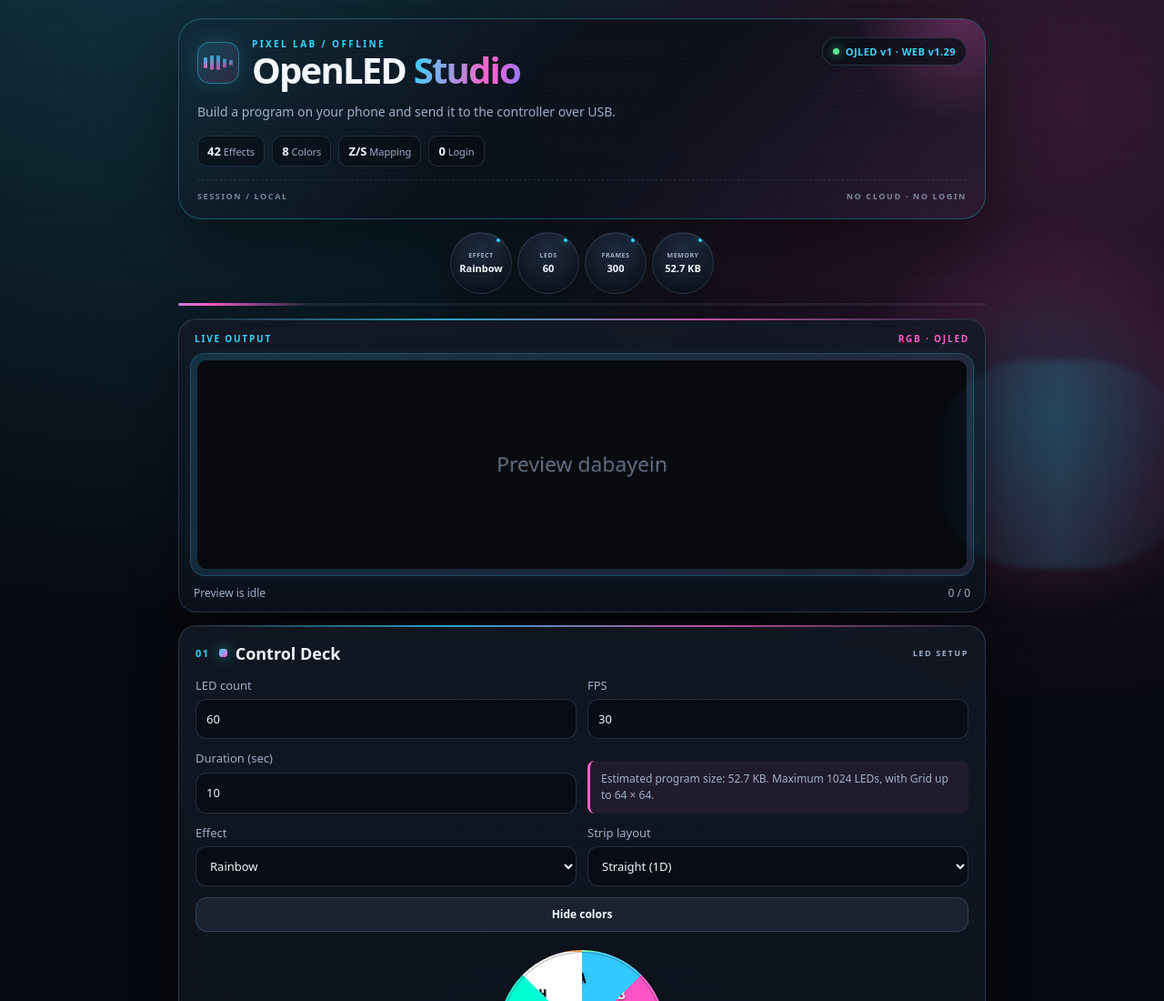
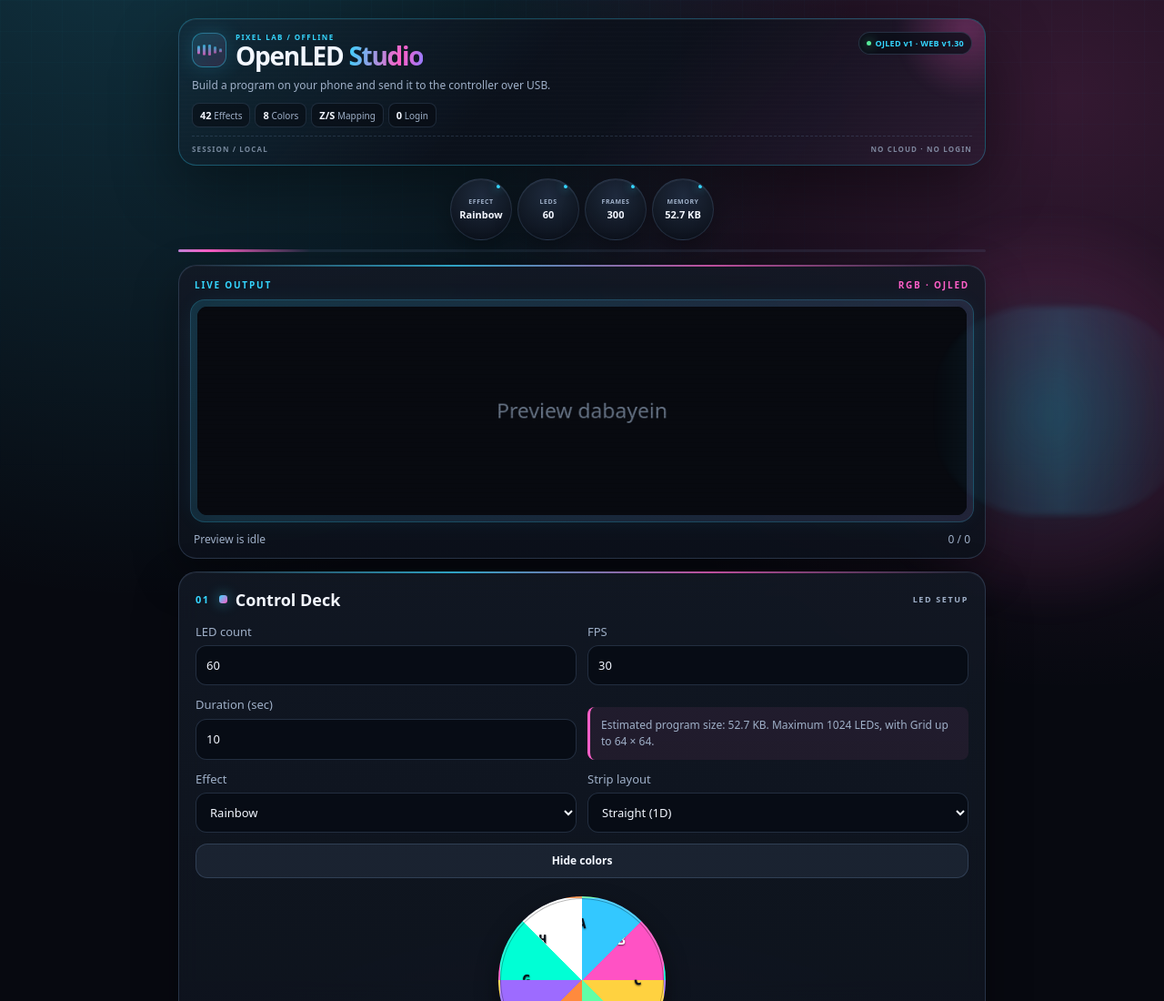
Before and after one commit to rohitprajapati487/openled-studio, a plain HTML site: page index.html in a window 1280 px wide. Shown: the top 1100 px of the page at 91% size. Drawn offline with Linux system fonts and the light colour scheme.

Commit message:
Compact hero header

```diff
--- a/index.html
+++ b/index.html
@@ -24,10 +24,10 @@
   <meta name="twitter:image" content="https://rohitprajapati487.github.io/openled-studio/icons/icon-512.png">
   <meta name="apple-mobile-web-app-capable" content="yes">
   <meta name="apple-mobile-web-app-status-bar-style" content="black-translucent">
-  <link rel="manifest" href="manifest.webmanifest?v=36">
+  <link rel="manifest" href="manifest.webmanifest?v=37">
   <link rel="icon" href="icons/icon-192.png">
   <link rel="apple-touch-icon" href="icons/icon-192.png">
-  <link rel="stylesheet" href="styles.css?v=36">
+  <link rel="stylesheet" href="styles.css?v=37">
   <script type="application/ld+json">
     {
       "@context": "https://schema.org",
@@ -60,7 +60,7 @@
             <h1>OpenLED <em>Studio</em></h1>
           </div>
         </div>
-        <span class="badge"><i class="live-dot"></i> OJLED v1 · WEB v1.29</span>
+        <span class="badge"><i class="live-dot"></i> OJLED v1 · WEB v1.30</span>
       </div>
       <p class="tagline">Build a program on your phone and send it to the controller over USB.</p>
       <div class="chips" aria-label="App features">
@@ -270,6 +270,6 @@
       <p class="note">Every RGB controller uses a different format. This app exports a universal raw-RGB (.bin) and a readable (.json) program; your controller needs a small parser for that format.</p>
     </section>
   </main>
-  <script src="app.js?v=36"></script>
+  <script src="app.js?v=37"></script>
 </body>
 </html>
--- a/styles.css
+++ b/styles.css
@@ -68,9 +68,9 @@ body::after {
 .hero {
   position: relative;
   overflow: hidden;
-  padding: 20px 20px 18px;
+  padding: 14px 14px 12px;
   border: 1px solid rgba(53, 214, 255, 0.28);
-  border-radius: 26px;
+  border-radius: 20px;
   background:
     linear-gradient(135deg, rgba(53, 214, 255, 0.12), transparent 42%),
     linear-gradient(315deg, rgba(255, 95, 200, 0.12), transparent 44%),
@@ -81,10 +81,10 @@ body::after {
 .hero::after {
   content: "";
   position: absolute;
-  width: 240px;
-  height: 240px;
-  right: -90px;
-  top: -120px;
+  width: 160px;
+  height: 160px;
+  right: -60px;
+  top: -70px;
   border-radius: 50%;
   background: radial-gradient(circle, rgba(255, 95, 200, 0.28), transparent 68%);
   filter: blur(6px);
@@ -116,48 +116,48 @@ body::after {
 .brand {
   display: flex;
   align-items: center;
-  gap: 14px;
+  gap: 10px;
 }
 
 .mark {
-  width: 46px;
-  height: 46px;
+  width: 38px;
+  height: 38px;
   flex: none;
   display: flex;
   align-items: center;
   justify-content: center;
   gap: 3px;
   border: 1px solid rgba(53, 214, 255, 0.4);
-  border-radius: 14px;
+  border-radius: 12px;
   background: linear-gradient(145deg, rgba(53, 214, 255, 0.16), rgba(255, 95, 200, 0.12));
   box-shadow: 0 0 24px rgba(53, 214, 255, 0.18);
 }
 
 .mark i {
-  width: 4px;
-  height: 16px;
+  width: 3px;
+  height: 12px;
   border-radius: 4px;
   background: linear-gradient(to top, var(--accent-2), var(--accent));
   animation: level 1.1s ease-in-out infinite alternate;
 }
 
-.mark i:nth-child(2) { animation-delay: 0.14s; height: 24px; }
-.mark i:nth-child(3) { animation-delay: 0.28s; height: 30px; }
-.mark i:nth-child(4) { animation-delay: 0.42s; height: 21px; }
-.mark i:nth-child(5) { animation-delay: 0.56s; height: 12px; }
+.mark i:nth-child(2) { animation-delay: 0.14s; height: 18px; }
+.mark i:nth-child(3) { animation-delay: 0.28s; height: 22px; }
+.mark i:nth-child(4) { animation-delay: 0.42s; height: 16px; }
+.mark i:nth-child(5) { animation-delay: 0.56s; height: 9px; }
 
 .kicker {
   display: block;
-  margin-bottom: 2px;
+  margin-bottom: 1px;
   color: var(--accent);
-  font-size: 10px;
+  font-size: 8px;
   font-weight: 800;
-  letter-spacing: 0.24em;
+  letter-spacing: 0.18em;
 }
 
 h1 {
   margin: 0;
-  font-size: clamp(26px, 6vw, 40px);
+  font-size: clamp(21px, 5vw, 28px);
   font-weight: 850;
   letter-spacing: -0.045em;
   line-height: 1.02;
@@ -199,8 +199,8 @@ p {
 .tagline {
   position: relative;
   z-index: 1;
-  margin-top: 14px;
-  font-size: 14px;
+  margin-top: 9px;
+  font-size: 12px;
 }
 
 .badge {
@@ -209,20 +209,20 @@ p {
   flex: none;
   display: inline-flex;
   align-items: center;
-  gap: 7px;
-  padding: 7px 11px;
+  gap: 5px;
+  padding: 5px 8px;
   border: 1px solid var(--border);
   border-radius: 999px;
   color: var(--accent);
-  font-size: 11px;
+  font-size: 9px;
   font-weight: 750;
-  letter-spacing: 0.04em;
+  letter-spacing: 0.03em;
   background: rgba(8, 13, 21, 0.72);
 }
 
 .live-dot {
-  width: 7px;
-  height: 7px;
+  width: 5px;
+  height: 5px;
   border-radius: 50%;
   background: #5dffa6;
   box-shadow: 0 0 12px #5dffa6;
@@ -234,22 +234,22 @@ p {
   z-index: 1;
   display: flex;
   flex-wrap: wrap;
-  gap: 8px;
-  margin-top: 16px;
+  gap: 5px;
+  margin-top: 10px;
 }
 
 .chips span {
-  padding: 7px 10px;
+  padding: 5px 8px;
   border: 1px solid rgba(112, 143, 184, 0.22);
-  border-radius: 10px;
+  border-radius: 8px;
   background: rgba(7, 11, 18, 0.58);
   color: var(--muted);
-  font-size: 11px;
+  font-size: 10px;
 }
 
 .chips b {
   color: var(--text);
-  font-size: 13px;
+  font-size: 11px;
 }
 
 .hero-rail {
@@ -257,14 +257,14 @@ p {
   z-index: 1;
   display: flex;
   justify-content: space-between;
-  gap: 12px;
-  margin-top: 14px;
-  padding-top: 11px;
+  gap: 10px;
+  margin-top: 9px;
+  padding-top: 8px;
   border-top: 1px dashed rgba(112, 143, 184, 0.22);
   color: rgba(159, 176, 200, 0.72);
-  font-size: 9px;
+  font-size: 8px;
   font-weight: 800;
-  letter-spacing: 0.18em;
+  letter-spacing: 0.14em;
 }
 
 .telemetry {
@@ -750,23 +750,23 @@ button.primary {
   }
 
   .hero {
-    padding: 17px 15px 15px;
-    border-radius: 22px;
+    padding: 12px 12px 10px;
+    border-radius: 18px;
   }
 
   .brand {
-    gap: 11px;
+    gap: 8px;
   }
 
   .mark {
-    width: 40px;
-    height: 40px;
-    border-radius: 12px;
+    width: 34px;
+    height: 34px;
+    border-radius: 10px;
   }
 
   .badge {
-    font-size: 10px;
-    padding: 6px 9px;
+    font-size: 8px;
+    padding: 4px 7px;
   }
 
   .chips span {
```
Also changed, not shown: sw.js (+4 -4 lines).
